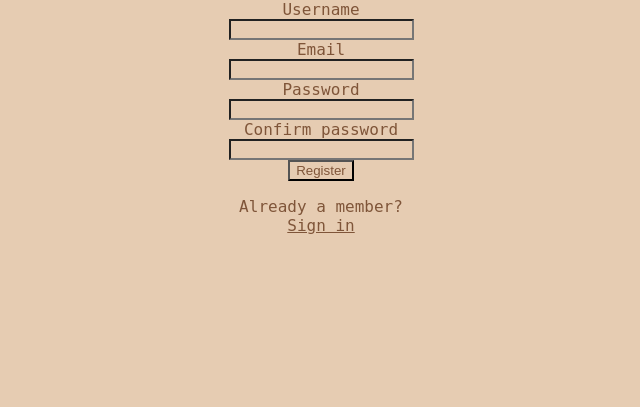
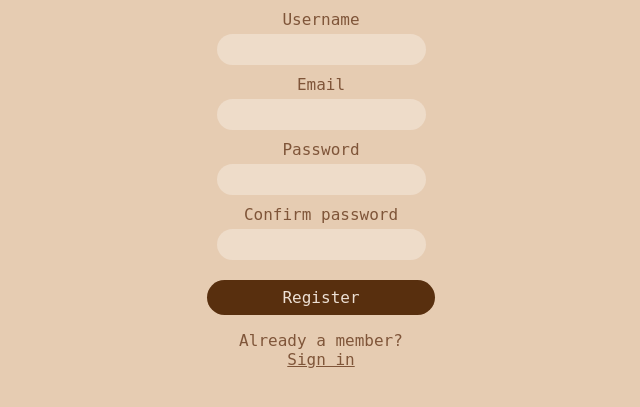
Before and after one commit to charviis/autentizacni-system, a PHP site: page /php/register.php in a window 1280 px wide. Shown: the part 76-483 px from the top of the page, without its empty margins (319-959 px from the left). Run offline with PHP 8.4, Linux system fonts and the light colour scheme.

Commit message:
lil tweaks

```diff
--- a/src/web/php/index.php
+++ b/src/web/php/index.php
@@ -15,14 +15,13 @@
 <html>
 <head>
 	<title>Home</title>
-	<link rel="stylesheet" type="text/css" href="style.css">
+	<link rel="stylesheet" type="text/css" href="../styles/style.css">
 </head>
 <body>
 
 <div class="header">
 	<h2>Home Page</h2>
 </div>
-	Project page
 <div class="content">
   	<!-- notification message -->
   	<?php if (isset($_SESSION['success'])) : ?>
@@ -42,6 +41,6 @@
     	<p> <a href="index.php?logout='1'" style="color: red;">logout</a> </p>
     <?php endif ?>
 </div>
-
+<footer>Project page</footer>
 </body>
 </html>
--- a/src/web/php/login.php
+++ b/src/web/php/login.php
@@ -6,7 +6,7 @@
 <head>
   <title>Registration system</title>
   <link rel="icon" type="image/x-icon" href="src\web\imgs\logo.jpg">
-  <link rel="stylesheet" type="text/css" href="/src/web/styles/style.css">
+  <link rel="stylesheet" type="text/css" href="../styles/style.css">
 </head>
 <body>
   <div class="header">
--- a/src/web/php/register.php
+++ b/src/web/php/register.php
@@ -3,7 +3,7 @@
 <html>
 <head>
   <title>Registration system PHP and MySQL</title>
-  <link rel="stylesheet" type="text/css" href="/src/web/styles/style.css">
+  <link rel="stylesheet" type="text/css" href="../styles/style.css">
 </head>
 <body>
   <div class="header">
--- a/src/web/styles/style.css
+++ b/src/web/styles/style.css
@@ -9,6 +9,7 @@
 .header,
 .footer,
 p,
+button,
 .content {
   display: grid;
   place-items: center;
@@ -16,4 +17,41 @@ p,
   font-size: large;
 }
 
-/* Path: src\web\styles\style.css */
+.input-group input[type="text"],
+.input-group input[type="password"],
+.input-group input[type="email"] {
+  border: none;
+  border-radius: 20px;
+  outline: none;
+  background-color: rgba(255, 255, 255, .3);
+  padding: 0.5rem 1rem;
+}
+
+.input-group label {
+  margin: 10px 0px 5px 0px;
+}
+
+.input-group button {
+  margin-top: 20px;
+  background-color: #582f0e;
+  color: #ede0d4;
+  border: none;
+  border-radius: 20px;
+  outline: none;
+  padding: 0.5rem 4.72rem;
+}
+
+footer {
+  position: absolute;
+  display: grid;
+  text-align: center;
+  place-items: center;
+  bottom: 0;
+  padding: 0.5rem 1rem;
+  height: 20px;
+  margin: 0 auto;
+  border-radius: 20px;
+  background-color: rgba(255, 255, 255, .3);
+}
+
+/* Path: ../styles/style.css */
```
